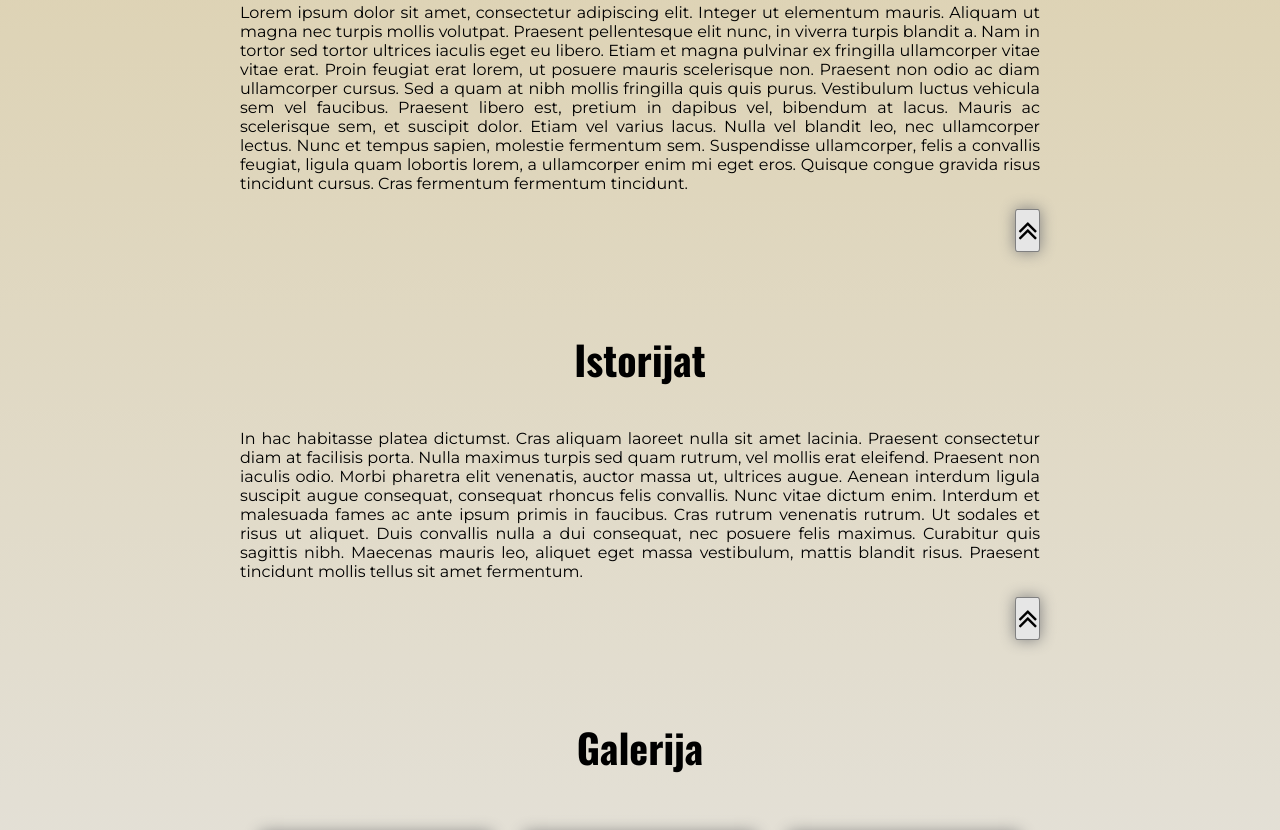
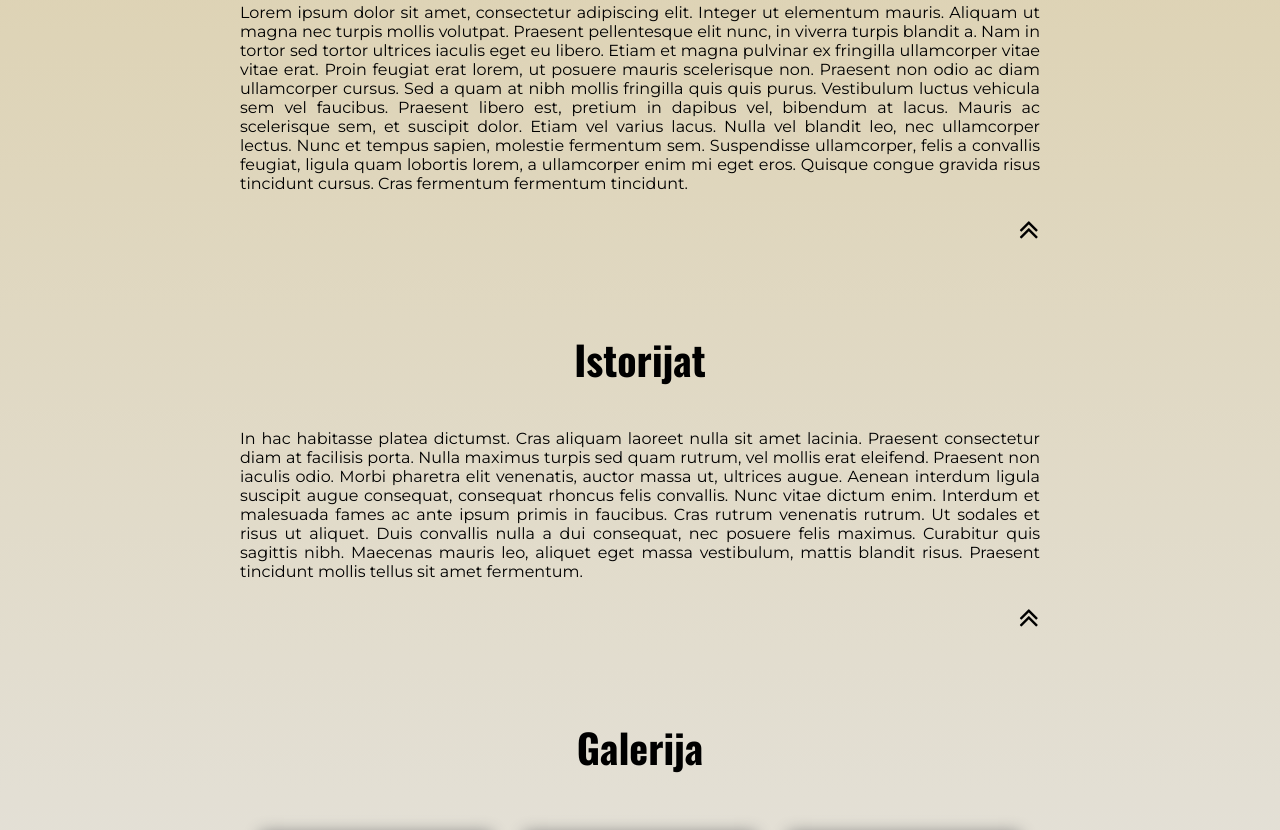
Before and after one commit to IvanaGoSt/ars, a plain HTML site: page index.html in a window 1280 px wide. Shown: the part 1044-1874 px from the top of the page. Drawn offline with nearby package versions, Linux system fonts and the light colour scheme.

Commit message:
Fix language button bug and remove styling from back button

```diff
--- a/scripts/main.js
+++ b/scripts/main.js
@@ -4,7 +4,7 @@ let btn = document.getElementById("lang")
 
 function changeLanguage() {
   for(let i = 0; i < srp.length; i++) {
-    if(eng[i].style.display === "none") {
+    if(eng[i].style.display === "none" || eng[i].style.display === "") {
       srp[i].style.display = "none";
       eng[i].style.display = "block";
       btn.innerHTML = "srp";
--- a/styles/style.css
+++ b/styles/style.css
@@ -83,12 +83,7 @@ h1 span {
 }
 
 .back {
-  text-decoration: none;
   color: black;
-  background-color: #e6e6e6;
-  border: 1px solid gray;
-  box-shadow: 0 0 15px gray;
-  border-radius: 10%;
   padding: 1px;
   float: right;
   font-size: 2em;
```
